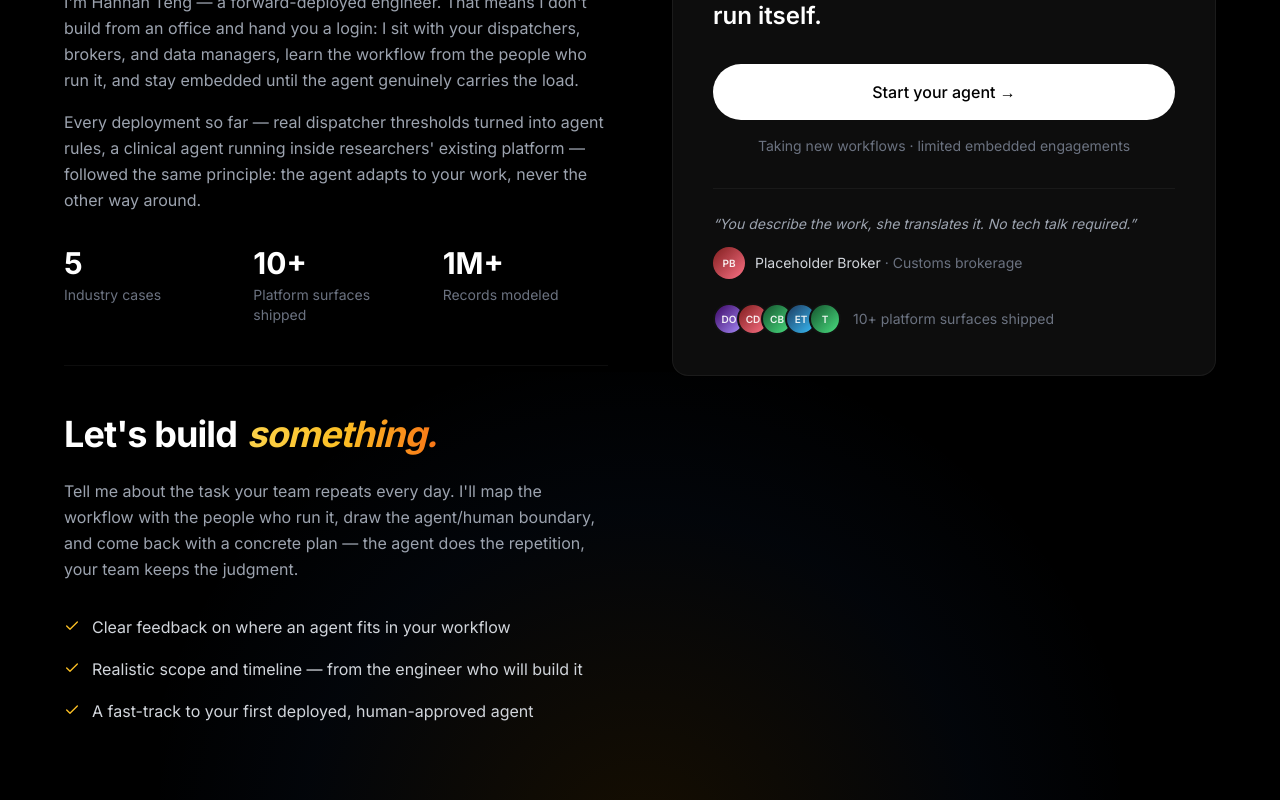
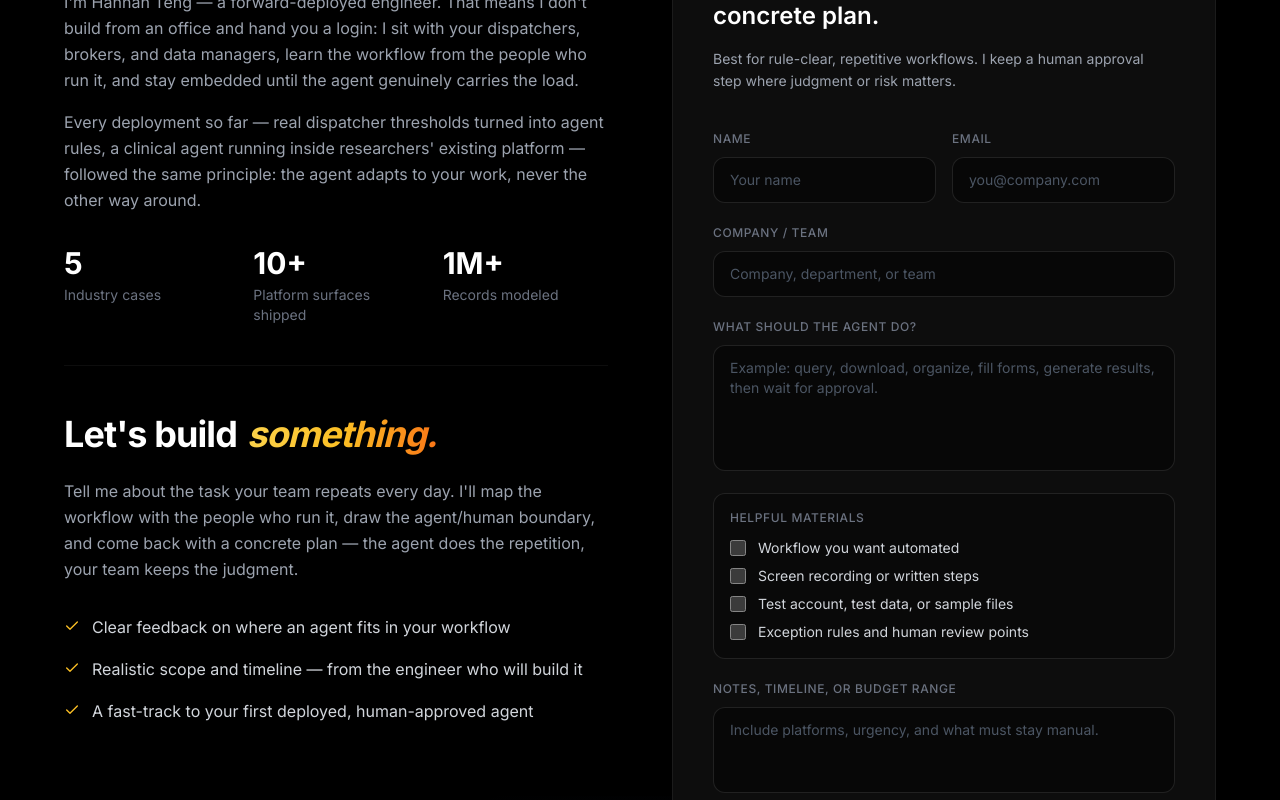
Before and after one commit to HannahTeng/saas_web, a Next.js app: page / in a window 1280 px wide. Shown: the part 4640-5440 px from the top of the page. Built offline with nearby package versions, Linux system fonts and the light colour scheme.

Commit message:
Add workflow contact form

```diff
--- a/components/CTASection.tsx
+++ b/components/CTASection.tsx
@@ -13,6 +13,13 @@ const STATS = [
   { value: '5', label: 'Industry cases' },
   { value: '10+', label: 'Platform surfaces shipped' },
   { value: '1M+', label: 'Records modeled' },
+]
+
+const PROJECT_INPUTS = [
+  'Workflow you want automated',
+  'Screen recording or written steps',
+  'Test account, test data, or sample files',
+  'Exception rules and human review points',
 ]
 
 function Check() {
@@ -92,16 +99,119 @@ export default function CTASection() {
         <FadeIn delay={0.2}>
           <div className="rounded-2xl bg-[#111]/80 border border-white/[0.06] p-8 md:p-10 backdrop-blur-sm">
             <h3 className="text-2xl font-semibold text-white leading-snug">
-              You know the work. Now let&apos;s make it run itself.
+              Start with the workflow. I&apos;ll send back a concrete plan.
             </h3>
-            <a
-              href="mailto:hannahteng777@gmail.com"
-              className="mt-8 block w-full text-center bg-white text-black font-medium px-6 py-4 rounded-full hover:bg-gray-200 transition-colors"
+            <p className="mt-4 text-sm leading-relaxed text-gray-400">
+              Best for rule-clear, repetitive workflows. I keep a human approval step where judgment
+              or risk matters.
+            </p>
+
+            <form
+              action="https://formsubmit.co/hannahteng777@gmail.com"
+              method="POST"
+              className="mt-8 space-y-4"
             >
-              Start your agent →
-            </a>
+              <input type="hidden" name="_subject" value="New AI agent workflow request" />
+              <input type="hidden" name="_template" value="table" />
+              <input type="hidden" name="_captcha" value="false" />
+              <input type="text" name="_honey" className="hidden" tabIndex={-1} autoComplete="off" />
+
+              <div className="grid grid-cols-1 sm:grid-cols-2 gap-4">
+                <label className="block">
+                  <span className="text-xs font-medium uppercase tracking-wider text-gray-500">
+                    Name
+                  </span>
+                  <input
+                    required
+                    name="name"
+                    type="text"
+                    autoComplete="name"
+                    className="mt-2 w-full rounded-xl border border-white/10 bg-black/40 px-4 py-3 text-sm text-white outline-none transition-colors placeholder:text-gray-600 focus:border-amber-400/70"
+                    placeholder="Your name"
+                  />
+                </label>
+                <label className="block">
+                  <span className="text-xs font-medium uppercase tracking-wider text-gray-500">
+                    Email
+                  </span>
+                  <input
+                    required
+                    name="email"
+                    type="email"
+                    autoComplete="email"
+                    className="mt-2 w-full rounded-xl border border-white/10 bg-black/40 px-4 py-3 text-sm text-white outline-none transition-colors placeholder:text-gray-600 focus:border-amber-400/70"
+                    placeholder="you@company.com"
+                  />
+                </label>
+              </div>
+
+              <label className="block">
+                <span className="text-xs font-medium uppercase tracking-wider text-gray-500">
+                  Company / team
+                </span>
+                <input
+                  name="company"
+                  type="text"
+                  autoComplete="organization"
+                  className="mt-2 w-full rounded-xl border border-white/10 bg-black/40 px-4 py-3 text-sm text-white outline-none transition-colors placeholder:text-gray-600 focus:border-amber-400/70"
+                  placeholder="Company, department, or team"
+                />
+              </label>
+
+              <label className="block">
+                <span className="text-xs font-medium uppercase tracking-wider text-gray-500">
+                  What should the agent do?
+                </span>
+                <textarea
+                  required
+                  name="workflow"
+                  rows={5}
+                  className="mt-2 w-full resize-none rounded-xl border border-white/10 bg-black/40 px-4 py-3 text-sm text-white outline-none transition-colors placeholder:text-gray-600 focus:border-amber-400/70"
+                  placeholder="Example: query, download, organize, fill forms, generate results, then wait for approval."
+                />
+              </label>
+
+              <div className="rounded-xl border border-white/10 bg-black/30 p-4">
+                <p className="text-xs font-medium uppercase tracking-wider text-gray-500">
+                  Helpful materials
+                </p>
+                <div className="mt-3 grid gap-2">
+                  {PROJECT_INPUTS.map((item) => (
+                    <label key={item} className="flex items-start gap-3 text-sm text-gray-300">
+                      <input
+                        type="checkbox"
+                        name="available_materials"
+                        value={item}
+                        className="mt-0.5 h-4 w-4 rounded border-white/20 bg-black text-amber-400 focus:ring-amber-400/40"
+                      />
+                      <span>{item}</span>
+                    </label>
+                  ))}
+                </div>
+              </div>
+
+              <label className="block">
+                <span className="text-xs font-medium uppercase tracking-wider text-gray-500">
+                  Notes, timeline, or budget range
+                </span>
+                <textarea
+                  name="notes"
+                  rows={3}
+                  className="mt-2 w-full resize-none rounded-xl border border-white/10 bg-black/40 px-4 py-3 text-sm text-white outline-none transition-colors placeholder:text-gray-600 focus:border-amber-400/70"
+                  placeholder="Include platforms, urgency, and what must stay manual."
+                />
+              </label>
+
+              <button
+                type="submit"
+                className="w-full rounded-full bg-white px-6 py-4 text-center font-medium text-black transition-colors hover:bg-gray-200"
+              >
+                Send workflow request →
+              </button>
+            </form>
             <p className="mt-4 text-sm text-gray-500 text-center">
-              Taking new workflows · limited embedded engagements
+              Sends to hannahteng777@gmail.com · third-party model, server, account, and tool fees
+              are quoted separately
             </p>
 
             <figure className="mt-8 pt-6 border-t border-white/5">
```
